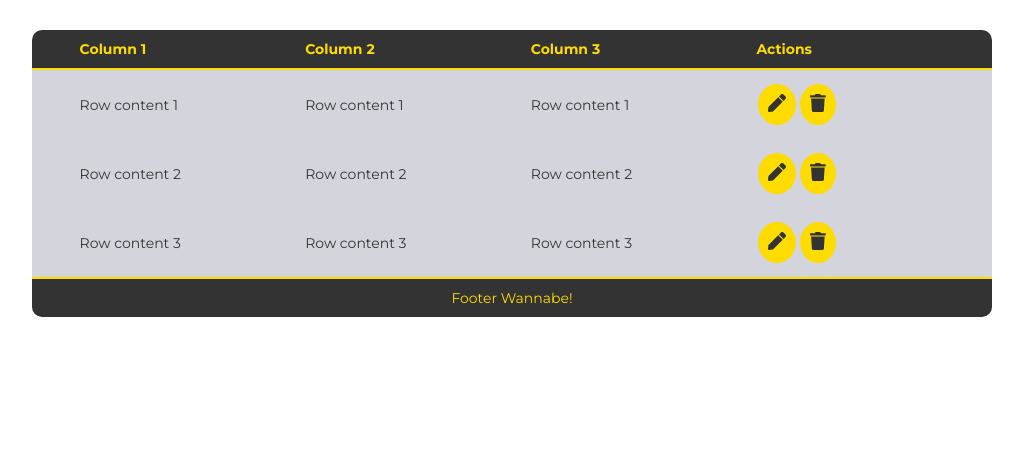
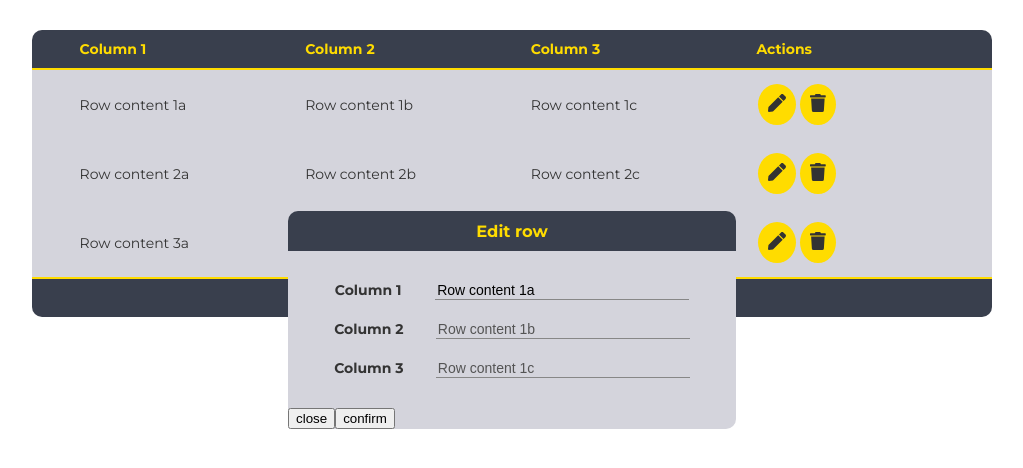
Before and after one commit to g-rotolo/data-table, a React (Create React App) app: page / in a window 1280 px wide. Both pictures are taken after a click on the button 905 px from the left and 104 px from the top of the page. Shown: the top 468 px of the page, without its empty margins (128-1151 px from the left). Built offline with nearby package versions, Linux system fonts and the light colour scheme.

Commit message:
data-table add the possibility to edit a row with a dialog

```diff
--- a/public/index.html
+++ b/public/index.html
@@ -2,14 +2,12 @@
 <html lang="en">
   <head>
     <meta charset="utf-8">
-    <link rel="shortcut icon" href="%PUBLIC_URL%/favicon.ico">
     <meta name="viewport" content="width=device-width, initial-scale=1, shrink-to-fit=no">
-    <meta name="theme-color" content="#000000">
     <!--
       manifest.json provides metadata used when your web app is added to the
       homescreen on Android. See https://developers.google.com/web/fundamentals/web-app-manifest/
     -->
-    <link rel="manifest" href="%PUBLIC_URL%/manifest.json">
+
     <!--
       Notice the use of %PUBLIC_URL% in the tags above.
       It will be replaced with the URL of the `public` folder during the build.
@@ -19,12 +17,9 @@
       work correctly both with client-side routing and a non-root public URL.
       Learn how to configure a non-root public URL by running `npm run build`.
     -->
-    <title>React App</title>
+    <title>Data Table</title>
   </head>
   <body>
-    <noscript>
-      You need to enable JavaScript to run this app.
-    </noscript>
     <div id="root"></div>
     <!--
       This HTML file is a template.
--- a/src/App.css
+++ b/src/App.css
@@ -5,6 +5,8 @@
   --dark: #333;
   --darkGrey: #d4d4dc;
   --light: #fff;
+  --yellow: #ffdc00;
+  --deepMatteGrey: #393f4d;
   --shadow: (0 1px 5px rgba(104, 104, 104, 0.8));
 }
 
@@ -14,8 +16,6 @@ html {
 }
 
 .App {
-  margin: 30px auto;
-  max-width: 960px;
   font-family: "Montserrat", sans-serif;
   font-size: 14px;
 }
--- a/src/DataTable.css
+++ b/src/DataTable.css
@@ -1,9 +1,11 @@
 .data-table-wrapper {
+  margin: 30px auto;
+  max-width: 960px;
 }
 
 .data-table-header {
-  background-color: var(--dark);
-  color: #ffdc00;
+  background-color: var(--deepMatteGrey);
+  color: var(--yellow);
   border-radius: 10px 10px 0 0;
   padding: 10px;
   display: flex;
@@ -18,7 +20,7 @@
 }
 
 .action-btn {
-  background-color: #ffdc00;
+  background-color: var(--yellow);
   border: none;
   border-radius: 50%;
   color: var(--dark);
@@ -29,10 +31,10 @@
   font-size: 18px;
   margin: 4px 2px;
   cursor: pointer;
+  outline: none;
 }
 
 .data-table-body {
-  margin: 0 auto;
   background-color: var(--darkGrey);
 }
 
@@ -48,10 +50,18 @@
 }
 
 .data-table-footer {
-  background-color: var(--dark);
-  color: #ffdc00;
+  background-color: var(--deepMatteGrey);
+  color: var(--yellow);
   padding: 10px;
   border-radius: 0 0 10px 10px;
   border-top: 2px solid;
   text-align: center;
 }
+
+.modal-row {
+  padding: 10px;
+  flex-basis: 50%;
+  display: flex;
+  justify-content: space-around;
+  align-items: baseline;
+}
--- a/src/DataTable.js
+++ b/src/DataTable.js
@@ -1,37 +1,66 @@
 import React, { Component } from "react";
 import "./DataTable.css";
 import { FontAwesomeIcon } from "@fortawesome/react-fontawesome";
+import TableInput from "./components/input/TableInput";
+import EditDialog from "./components/dialog/EditDialog";
 
 class DataTable extends Component {
-  constructor(props) {
-    super(props);
+  state = {
+    cols: [],
+    rows: [],
+    selectedRow: {},
+    showEditModal: false
+  };
+
+  componentDidMount() {
+    this.setState({
+      cols: this.props.cols,
+      rows: this.props.rows
+    });
   }
 
+  showEditModal = row => {
+    this.setState({ selectedRow: row, showEditModal: true });
+  };
+
+  hideEditModal = () => {
+    let selectedRow = { ...this.state.selectedRow };
+    const rows = [...this.state.rows];
+    const index = rows.findIndex(
+      originalRow => originalRow.id === selectedRow.id
+    );
+    selectedRow = rows[index];
+
+    if (index !== -1) {
+      this.setState({
+        selectedRow,
+        showEditModal: false
+      });
+    }
+  };
+
   renderColumns = () => {
-    return this.props.cols.map((col, index) => (
+    return this.state.cols.map((col, index) => (
       <div key={`column_${index}`} className="header-cell">
         {col.displayName}
       </div>
     ));
   };
 
-  //   this.state.rows.map(row => (
-  //   <tr>{row.map(cell => (
-  //     <td>{cell}</td>
-  //    ))}
-  //   </tr>
-  // ))
-
   renderRows = () => {
-    return this.props.rows.map((row, index) => (
+    return this.state.rows.map((row, index) => (
       <div key={`row_${index}`} className="data-table-row">
-        {this.props.cols.map(col => (
+        {this.state.cols.map(col => (
           <div key={`row_${col.name}`} className="data-table-row-cell">
             {row[col.name]}
           </div>
         ))}
         <div className="data-table-row-cell">
-          <button title="Edit" className="action-btn">
+          <button
+            title="Edit"
+            onClick={() => this.showEditModal(row)}
+            className="action-btn"
+          >
             <FontAwesomeIcon icon="pen" />
           </button>
           <button title="Delete" className="action-btn">
@@ -42,10 +71,53 @@ class DataTable extends Component {
     ));
   };
 
-  handleRowChange = () => {};
+  renderModalContent = () => {
+    const selectedRow = { ...this.state.selectedRow };
+    return this.state.cols.map(col => (
+      <div className="modal-row" key={`fieldRow_${col.name}`}>
+        <div style={{ fontWeight: "bold" }}>{col.displayName}</div>
+        <div>
+          <TableInput
+            name={col.name}
+            className="form-input"
+            type="text"
+            value={selectedRow[col.name]}
+            onChange={e => this.handleEditRowField(e, col.name)}
+            placeholder="Set a value"
+            disabled={!col.editable}
+          />
+        </div>
+      </div>
+    ));
+  };
+
+  handleEditRowField = (e, colName) => {
+    console.log("EDITING", colName, e.target.value);
+    const selectedRow = { ...this.state.selectedRow };
+    selectedRow[colName] = e.target.value;
+    this.setState({
+      selectedRow
+    });
+  };
+
+  handleConfirm = () => {
+    const selectedRow = { ...this.state.selectedRow };
+    const rows = [...this.state.rows];
+    const index = rows.findIndex(
+      originalRow => originalRow.id === selectedRow.id
+    );
+    rows[index] = selectedRow;
+
+    if (index !== -1) {
+      this.setState({
+        rows,
+        showEditModal: false
+      });
+    }
+  };
 
   render() {
-    console.log("PROPS", this.props);
+    console.log("STATE", this.state);
     return (
       <div className="data-table-wrapper">
         <div className="data-table-header">
@@ -54,8 +126,17 @@ class DataTable extends Component {
         </div>
         <div className="data-table-body">{this.renderRows()}</div>
         <div className="data-table-footer">Footer Wannabe!</div>
+        <EditDialog
+          title="Edit row"
+          show={this.state.showEditModal}
+          handleClose={this.hideEditModal}
+          handleConfirm={this.handleConfirm}
+        >
+          {this.renderModalContent()}
+        </EditDialog>
       </div>
     );
   }
 }
+
 export default DataTable;
--- /dev/null
+++ b/src/components/dialog/EditDialog.css
@@ -0,0 +1,42 @@
+.modal {
+  position: fixed;
+  top: 0;
+  left: 0;
+  width: 100%;
+  height: 100%;
+}
+
+.modal-main {
+  position: fixed;
+  background: var(--darkGrey);
+  width: 35%;
+  height: auto;
+  top: 40%;
+  left: 50%;
+  transform: translate(-50%, -50%);
+  border-radius: 0 0 10px 10px;
+}
+
+.modal-header {
+  text-align: center;
+  color: var(--yellow);
+  background-color: var(--deepMatteGrey);
+  padding: 10px;
+  border-radius: 10px 10px 0 0;
+}
+
+main {
+  padding: 20px;
+}
+
+.modal-header h3 {
+  margin: 0;
+}
+
+.display-block {
+  display: block;
+}
+
+.display-none {
+  display: none;
+}
--- /dev/null
+++ b/src/components/dialog/EditDialog.js
@@ -0,0 +1,21 @@
+import React from "react";
+import "./EditDialog.css";
+
+const EditDialog = ({ handleClose, show, title, handleConfirm, children }) => {
+  const showHideClassName = show ? "modal display-block" : "modal display-none";
+
+  return (
+    <div className={showHideClassName}>
+      <section className="modal-main">
+        <header className="modal-header">
+          <h3>{title}</h3>
+        </header>
+        <main>{children}</main>
+        <button onClick={handleClose}>close</button>
+        <button onClick={handleConfirm}>confirm</button>
+      </section>
+    </div>
+  );
+};
+
+export default EditDialog;
--- /dev/null
+++ b/src/components/input/TableInput.css
@@ -0,0 +1,8 @@
+input {
+  width: 250px;
+  font-size: 14px;
+  border-width: 0 0 1px 0;
+  border-color: var(--dark);
+  background-color: transparent;
+  outline-color: var(--yellow);
+}
--- /dev/null
+++ b/src/components/input/TableInput.js
@@ -0,0 +1,24 @@
+import React from "react";
+import "./TableInput.css";
+
+const TableInput = props => {
+  return (
+    <div className="form-group">
+      <label htmlFor={props.name} className="form-label">
+        {props.title}
+      </label>
+      <input
+        className="form-input"
+        id={props.name}
+        name={props.name}
+        type={props.type}
+        value={props.value}
+        disabled={props.disabled}
+        onChange={props.onChange}
+        placeholder={props.placeholder}
+      />
+    </div>
+  );
+};
+
+export default TableInput;
--- a/src/mocks.js
+++ b/src/mocks.js
@@ -18,18 +18,21 @@ module.exports.columsMock = [
 
 module.exports.rowsMock = [
   {
-    column_1: "Row content 1",
-    column_2: "Row content 1",
-    column_3: "Row content 1"
+    id: 1,
+    column_1: "Row content 1a",
+    column_2: "Row content 1b",
+    column_3: "Row content 1c"
   },
   {
-    column_1: "Row content 2",
-    column_2: "Row content 2",
-    column_3: "Row content 2"
+    id: 2,
+    column_1: "Row content 2a",
+    column_2: "Row content 2b",
+    column_3: "Row content 2c"
   },
   {
-    column_1: "Row content 3",
-    column_2: "Row content 3",
-    column_3: "Row content 3"
+    id: 3,
+    column_1: "Row content 3a",
+    column_2: "Row content 3b",
+    column_3: "Row content 3c"
   }
 ];
```
Also changed, not shown: src/components/input/Input.js (deleted, +0 -18 lines), public/manifest.json, src/components/input/Input.css (deleted), 1 other file (tests, documents, lock files or other folders).
